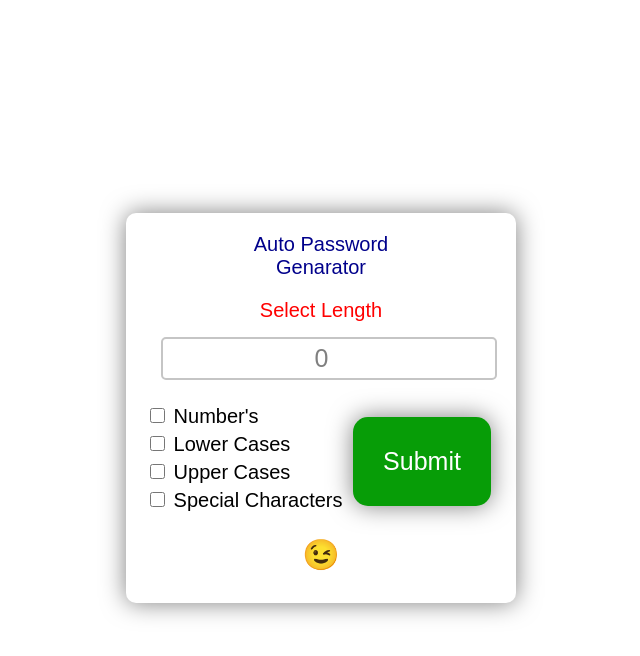
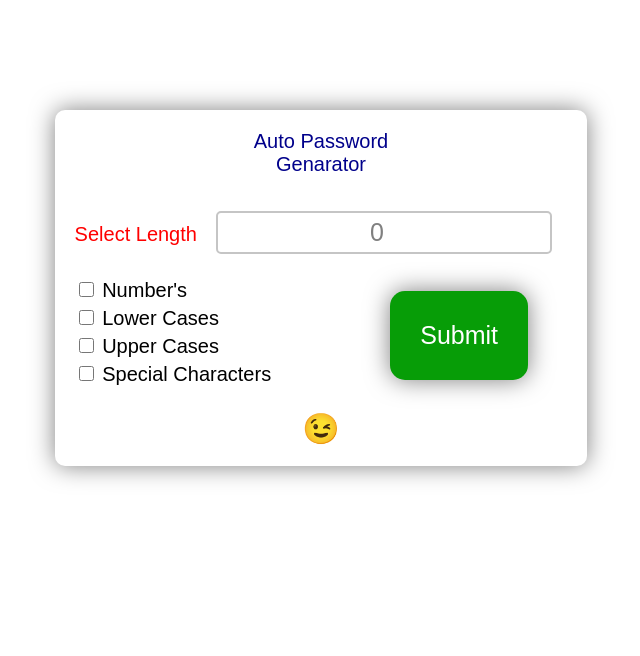
Before and after one commit to MTeju/Auto-Password-Generator-, a plain HTML site: page index.html in a window 1280 px wide. Shown: the whole page, without its empty margins (319-959 px from the left). Drawn offline with Linux system fonts and the light colour scheme.

Commit message:
Auto Password Genarator

```diff
--- a/style.css
+++ b/style.css
@@ -2,9 +2,7 @@
     font-family: sans-serif;
 }
 .container{
-    height: 100vh;
-    width: 100%;
-
+    height: 70vh;
     display: flex;
     justify-content: center;
     align-items: center;
@@ -12,8 +10,8 @@
 }
 
 .content{
-    height: 350px;
-    width: 350px;
+    height: auto;
+    width: auto;
     border-radius: 10px;
     padding: 20px;
     box-shadow: 0px 0px 25px rgba(0, 0, 0, 0.5);
```
